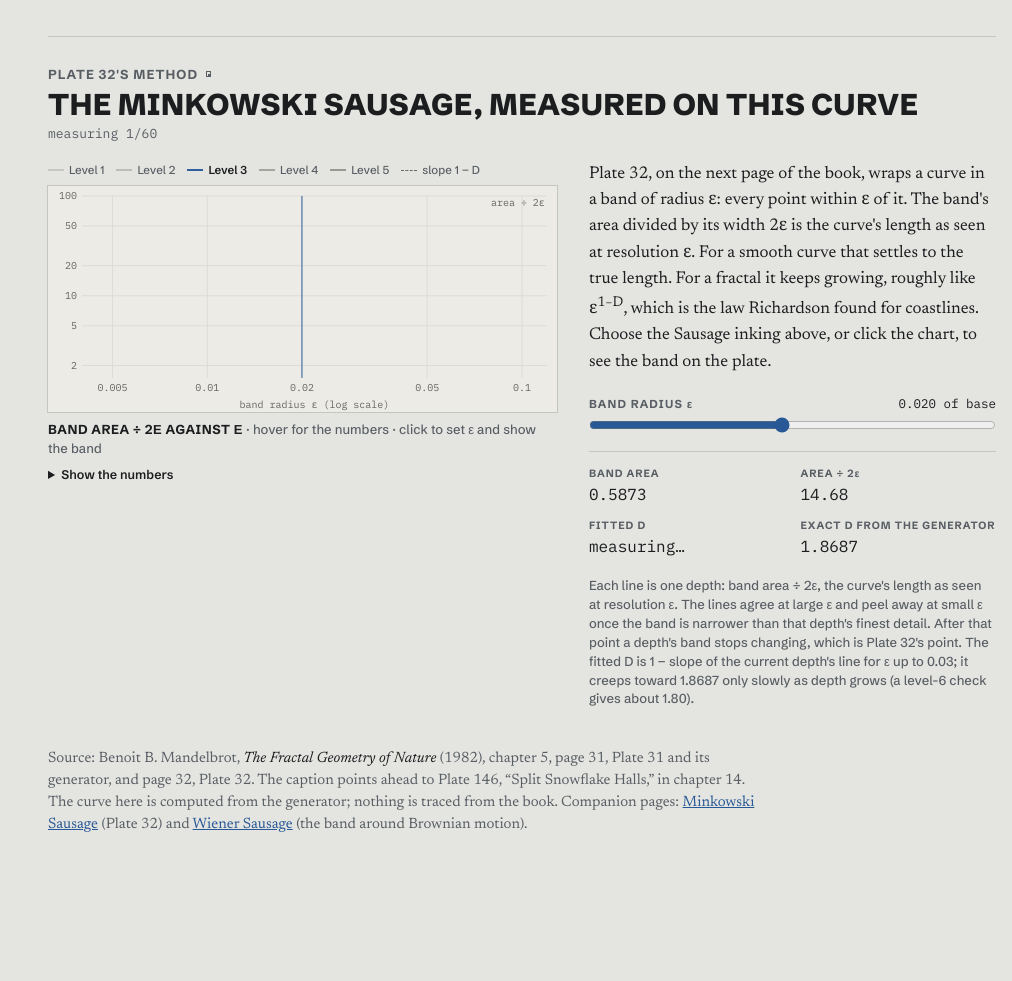
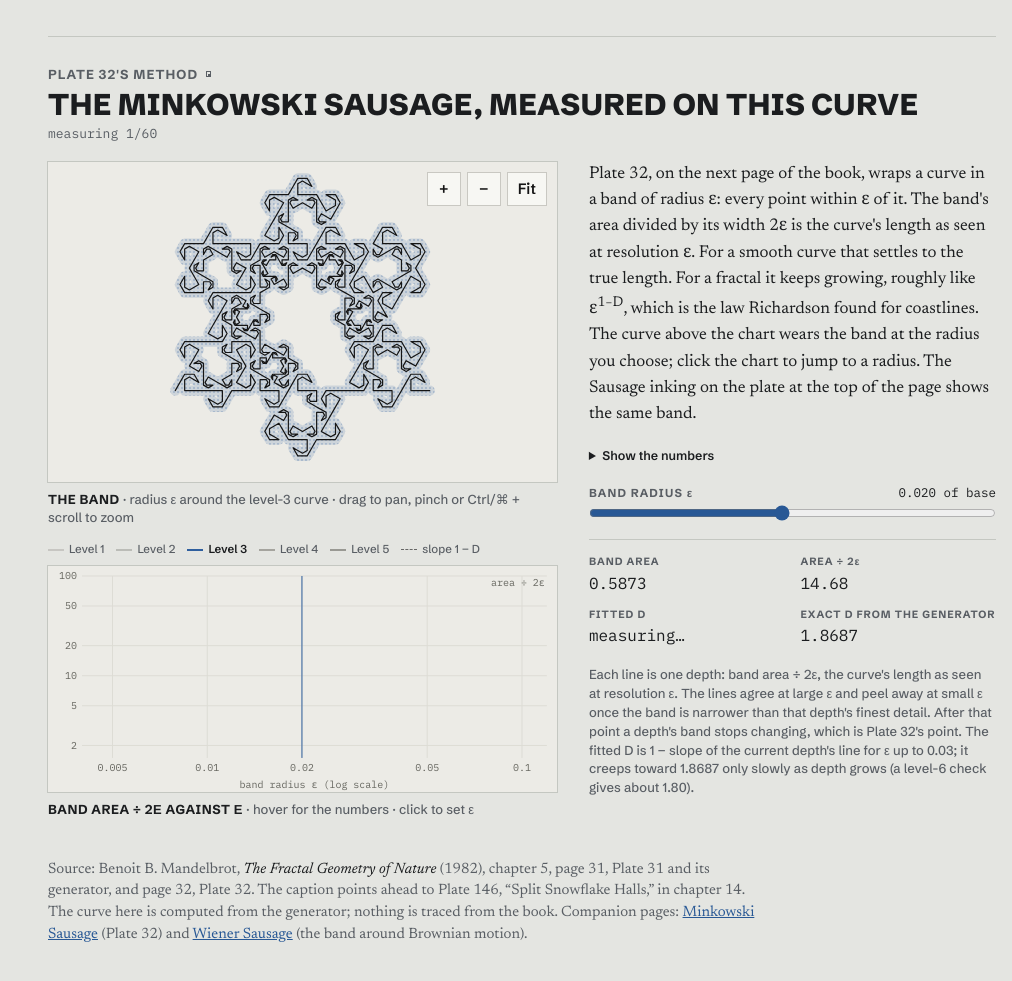
Before and after one commit to fractal-geometry-explorer/fractal-geometry-explorer, a plain HTML site: page site/monkeys-tree.html in a window 1280 px wide. Shown: the part 2306-3287 px from the top of the page, without its empty margins (268-1280 px from the left). Before the commit the page ends 3205 px from the top, so only its background shows below. Drawn offline with Linux system fonts and the light colour scheme.

Commit message:
Show the band beside its chart on Monkeys tree
The measuring section gets its own view of the curve in its band,
pinned with the chart, so the band slider and both figures it moves
are on screen together. The slider no longer switches the plate's
inking at the top of the page.

Co-Authored-By: Claude Opus 5.5 <noreply@anthropic.com>
Claude-Session: https://claude.ai/code/session_014Lng7opGFpsJVRVkCTcsNn

```diff
--- a/site/monkeys-tree.html
+++ b/site/monkeys-tree.html
@@ -153,6 +153,17 @@ dl.read dd small { font-size: 11.5px; color: var(--muted); }
 button:focus-visible, input:focus-visible, a:focus-visible, canvas:focus-visible { outline: 2px solid var(--accent); outline-offset: 2px; }
 
 .r-45 { aspect-ratio: 4 / 5; }
+/* The band view and its measuring chart are one pinned pair: the band slider redraws both. */
+.fig.pair { display: grid; gap: 14px; }
+.fig.pair > figure { margin: 0; display: grid; gap: 8px; min-width: 0; }
+.fig.pair { --canvas-max: calc(100vh - 480px); }
+@media (max-width: 899px) {
+  .fig.pair { --canvas-max: 25vh; gap: 8px; }
+  .fig.pair .schart-box { --chart-h: 150; }
+  .fig.pair figcaption { font-size: 12px; line-height: 1.35; }
+  .fig.pair .schart-legend { font-size: 10.5px; gap: 2px 10px; }
+  .fig.pair .pair-hint { display: none; }
+}
 figure.fig.tall { justify-self: center; width: 100%; max-width: min(100%, calc(84vh * 0.8)); }
 .nc { text-transform: none; letter-spacing: 0; }
 .depths { display: grid; grid-template-columns: repeat(6, minmax(0, 1fr)); gap: 6px; }
@@ -331,17 +342,26 @@ nav.sidenav a:focus-visible, nav.shell button.contents:focus-visible, .sn-head b
       <p class="dim" id="chartStatus">log–log</p>
     </div>
     <div class="plate-body">
-      <figure class="fig">
-        <div class="schart-legend" id="sLegend" aria-hidden="true"></div>
-        <div class="schart-box" id="sBox">
-          <svg id="sChart" role="img" aria-label="Log-log chart of band area divided by 2ε against ε, one line per depth"></svg>
-          <div class="schart-tip" id="sTip" hidden></div>
-        </div>
-        <figcaption><strong>Band area ÷ 2ε against ε</strong> · hover for the numbers · click to set ε and show the band</figcaption>
-        <details class="schart-nums"><summary>Show the numbers</summary><div class="tbl-wrap"><table id="sTable"></table></div></details>
+      <figure class="fig pair">
+        <figure>
+          <div class="canvas-wrap r-sq zoomable" id="wrapB">
+            <canvas id="cvB" role="img" aria-label="The Monkeys Tree curve wrapped in its band of radius ε"></canvas>
+            <div class="view-tools"><button type="button" data-z="in" aria-label="Zoom in">+</button><button type="button" data-z="out" aria-label="Zoom out">−</button><button type="button" data-z="fit">Fit</button></div>
+          </div>
+          <figcaption><strong>The band</strong> · radius ε around the level-<span id="capLevelB">3</span> curve<span class="pair-hint"> · drag to pan, pinch or Ctrl/⌘ + scroll to zoom</span></figcaption>
+        </figure>
+        <figure>
+          <div class="schart-legend" id="sLegend" aria-hidden="true"></div>
+          <div class="schart-box" id="sBox">
+            <svg id="sChart" role="img" aria-label="Log-log chart of band area divided by 2ε against ε, one line per depth"></svg>
+            <div class="schart-tip" id="sTip" hidden></div>
+          </div>
+          <figcaption><strong>Band area ÷ 2ε against ε</strong><span class="pair-hint"> · hover for the numbers · click to set ε</span></figcaption>
+        </figure>
       </figure>
       <div class="side">
-        <p class="cap">Plate 32, on the next page of the book, wraps a curve in a band of radius ε: every point within ε of it. The band's area divided by its width 2ε is the curve's length as seen at resolution ε. For a smooth curve that settles to the true length. For a fractal it keeps growing, roughly like ε<sup>1−D</sup>, which is the law Richardson found for coastlines. Choose the Sausage inking above, or click the chart, to see the band on the plate.</p>
+        <p class="cap">Plate 32, on the next page of the book, wraps a curve in a band of radius ε: every point within ε of it. The band's area divided by its width 2ε is the curve's length as seen at resolution ε. For a smooth curve that settles to the true length. For a fractal it keeps growing, roughly like ε<sup>1−D</sup>, which is the law Richardson found for coastlines. The curve above the chart wears the band at the radius you choose; click the chart to jump to a radius. The Sausage inking on the plate at the top of the page shows the same band.</p>
+        <details class="schart-nums"><summary>Show the numbers</summary><div class="tbl-wrap"><table id="sTable"></table></div></details>
         <label class="slider" for="eps">
           <span class="label-row"><span class="label">Band radius <span class="nc">ε</span></span><span class="value" id="epsVal">0.020 of base</span></span>
           <input type="range" id="eps" min="0" max="1000" value="473">
@@ -1197,7 +1217,7 @@ function solveD() {
   // ---------- the figure: a cached scene, with construction lines, hover and trace on top ----------
   const scene = { key: '', canvas: document.createElement('canvas') };
   let patCache = null;
-  function stipple(f, v) {        // screen-space dot stipple, echoing the screen tone of the book's sausage
+  function stipple(f, v, target = scene.canvas) {        // screen-space dot stipple, echoing the screen tone of the book's sausage
     if (!window.DOMMatrix) return null;
     const key = String(f.dpr);
     if (!patCache || patCache.key !== key) {
@@ -1208,31 +1228,31 @@ function solveD() {
       g.beginPath(); g.arc(n / 2, n / 2, 0.7 * f.dpr, 0, Math.PI * 2); g.fill();
       patCache = { key, canvas: c };
     }
-    const p = scene.canvas.getContext('2d').createPattern(patCache.canvas, 'repeat');
+    const p = target.getContext('2d').createPattern(patCache.canvas, 'repeat');
     if (!p || !p.setTransform) return null;
     const a = f.dpr * v.s, e = f.dpr * v.ox, fy = f.dpr * v.oy;
     p.setTransform(new DOMMatrix([1 / a, 0, 0, -1 / a, -e / a, fy / a]));
     return p;
   }
-  function drawScene(f, v) {
-    scene.canvas.width = f.canvas.width; scene.canvas.height = f.canvas.height;
-    const c = scene.canvas.getContext('2d');
+  function drawScene(f, v, target = scene.canvas, mode = state.mode) {
+    target.width = f.canvas.width; target.height = f.canvas.height;
+    const c = target.getContext('2d');
     c.setTransform(1, 0, 0, 1, 0, 0);
-    c.fillStyle = PRINT.paper; c.fillRect(0, 0, scene.canvas.width, scene.canvas.height);
+    c.fillStyle = PRINT.paper; c.fillRect(0, 0, target.width, target.height);
     c.setTransform(f.dpr * v.s, 0, 0, -f.dpr * v.s, f.dpr * v.ox, f.dpr * v.oy);
     c.lineJoin = 'round'; c.lineCap = 'round';
-    if (state.mode === 'fill') {
+    if (mode === 'fill') {
       c.fillStyle = PRINT.ink; c.fill(disp.fill, 'nonzero');
       if (state.gap > 0) {
         c.strokeStyle = PRINT.paper;
         c.lineWidth = state.gap * 0.4 * Math.pow(3, -Math.max(state.n, 3));
         c.stroke(disp.line);
       }
-    } else if (state.mode === 'sausage') {
+    } else if (mode === 'sausage') {
       // a round-capped, round-joined stroke of width 2ε is exactly the union of discs of radius ε along the curve
       c.lineWidth = 2 * state.eps;
       c.strokeStyle = SOFT; c.stroke(disp.raw);
-      const pat = stipple(f, v);
+      const pat = stipple(f, v, target);
       if (pat) { c.strokeStyle = pat; c.stroke(disp.raw); }
       c.strokeStyle = PRINT.ink; c.lineWidth = 1.2 / v.s; c.stroke(disp.raw);
     } else {
@@ -1279,6 +1299,17 @@ function solveD() {
     drawOverlay(f, v);
   }
   const zoom = zoomable('wrap', 'cv', (f) => fitBox(f, disp.bounds, 0), render, { maxZoom: 600 });
+  // the measuring section's own view: always the band, so the band slider and both figures it moves sit together
+  const sceneB = { key: '', canvas: document.createElement('canvas') };
+  function renderB(f, v) {
+    const key = [f.canvas.width, f.canvas.height, v.s, v.ox, v.oy, state.n, state.eps].join('|');
+    if (sceneB.key !== key) { drawScene(f, v, sceneB.canvas, 'sausage'); sceneB.key = key; }
+    f.ctx.setTransform(1, 0, 0, 1, 0, 0);
+    f.ctx.drawImage(sceneB.canvas, 0, 0);
+  }
+  const zoomB = zoomable('wrapB', 'cvB', (f) => fitBox(f, disp.bounds, 0.02), renderB, { maxZoom: 600 });
+  const schedulePlate = zoom.schedule;
+  zoom.schedule = () => { schedulePlate(); zoomB.schedule(); };
 
   // ---------- depth thumbnails ----------
   const depthsEl = $('depths');
@@ -1458,7 +1489,6 @@ function solveD() {
   function setEps(e, fromChart) {
     state.eps = e;
     if (fromChart) $('eps').value = ES.toSlider(e);
-    if (state.mode !== 'sausage') { state.mode = 'sausage'; markInk('sausage'); }
     updateText(); measureNow(); chart.draw(); zoom.schedule();
   }
 
@@ -1470,7 +1500,7 @@ function solveD() {
   function updateText() {
     const n = state.n;
     $('depthVal').textContent = `level ${n}`;
-    $('capLevel').textContent = n;
+    $('capLevel').textContent = n; $('capLevelB').textContent = n;
     $('capSegs').textContent = fmt(Math.pow(11, n));
     $('stN').textContent = fmt(Math.pow(11, n));
     const L = Math.pow(GROWTH, n);
```
Also changed, not shown: src/pages/monkeys-tree/script.js (+21 -11 lines), src/pages/monkeys-tree/template.html (+29 -9 lines).
